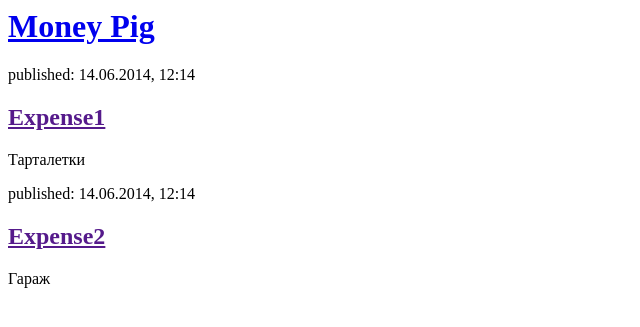
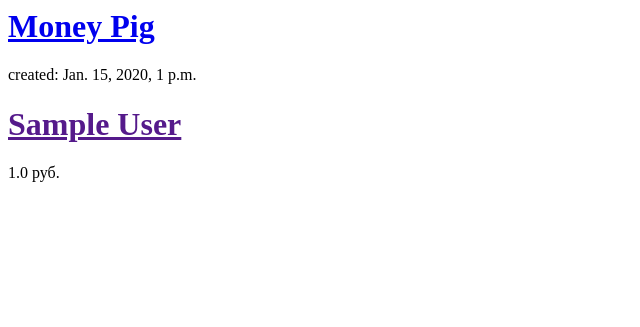
Before and after one commit to isaakbormental/saveMoney, a Django app: template account/templates/account/expenses_list.html in a window 1280 px wide. Shown: the top 327 px of the page, without its empty margins (0-640 px from the left). Run offline with Django 3.2, Linux system fonts and the light colour scheme; the template is opened without the code that fills it: values that come from a table or form of the project are taken from there, others are empty; tables that the repository leaves empty hold one stand-in row (values such as "Sample post").

Commit message:
Add list of items to html

```diff
--- a/account/models.py
+++ b/account/models.py
@@ -7,7 +7,7 @@ class Bill(models.Model):
     author = models.ForeignKey(settings.AUTH_USER_MODEL, on_delete=models.CASCADE)
     title = models.CharField(max_length=150)
     place = models.CharField(max_length=150)
-    summa = models.IntegerField()
+    summa = models.FloatField()
     created_date = models.DateTimeField(default=timezone.now)
 
     def publish(self):
@@ -21,7 +21,7 @@ class Position(models.Model):
     bill_id = models.ForeignKey(Bill, on_delete=models.CASCADE)
     name = models.CharField(max_length=150)
     category = models.CharField(max_length=50)
-    summa = models.IntegerField()
+    summa = models.FloatField()
     amount = models.FloatField()
     measure = models.CharField(max_length=1)
     created_date = models.DateTimeField(default=timezone.now)
--- a/account/templates/account/expenses_list.html
+++ b/account/templates/account/expenses_list.html
@@ -7,16 +7,12 @@
             <h1><a href="/">Money Pig</a></h1>
         </div>
 
-        <div>
-            <p>published: 14.06.2014, 12:14</p>
-            <h2><a href="">Expense1</a></h2>
-            <p>Тарталетки</p>
-        </div>
-
-        <div>
-            <p>published: 14.06.2014, 12:14</p>
-            <h2><a href="">Expense2</a></h2>
-            <p>Гараж</p>
-        </div>
+        {% for bill in bills %}
+            <div>
+                <p>created: {{ bill.created_date }}</p>
+                <h1><a href="">{{ bill.title }}</a></h1>
+                <p>{{ bill.summa }} руб.</p>
+            </div>
+        {% endfor %}
     </body>
 </html>
--- a/account/views.py
+++ b/account/views.py
@@ -1,4 +1,7 @@
 from django.shortcuts import render
+from django.utils import timezone
+from .models import Bill, Position
 
 def expenses_list(request):
-    return render(request, 'account/expenses_list.html', {})
+    bills = Bill.objects.filter(created_date__lte=timezone.now()).order_by('created_date')
+    return render(request, 'account/expenses_list.html', {'bills': bills})
```
Also changed, not shown: account/migrations/0002_auto_20190220_0112.py (added).
